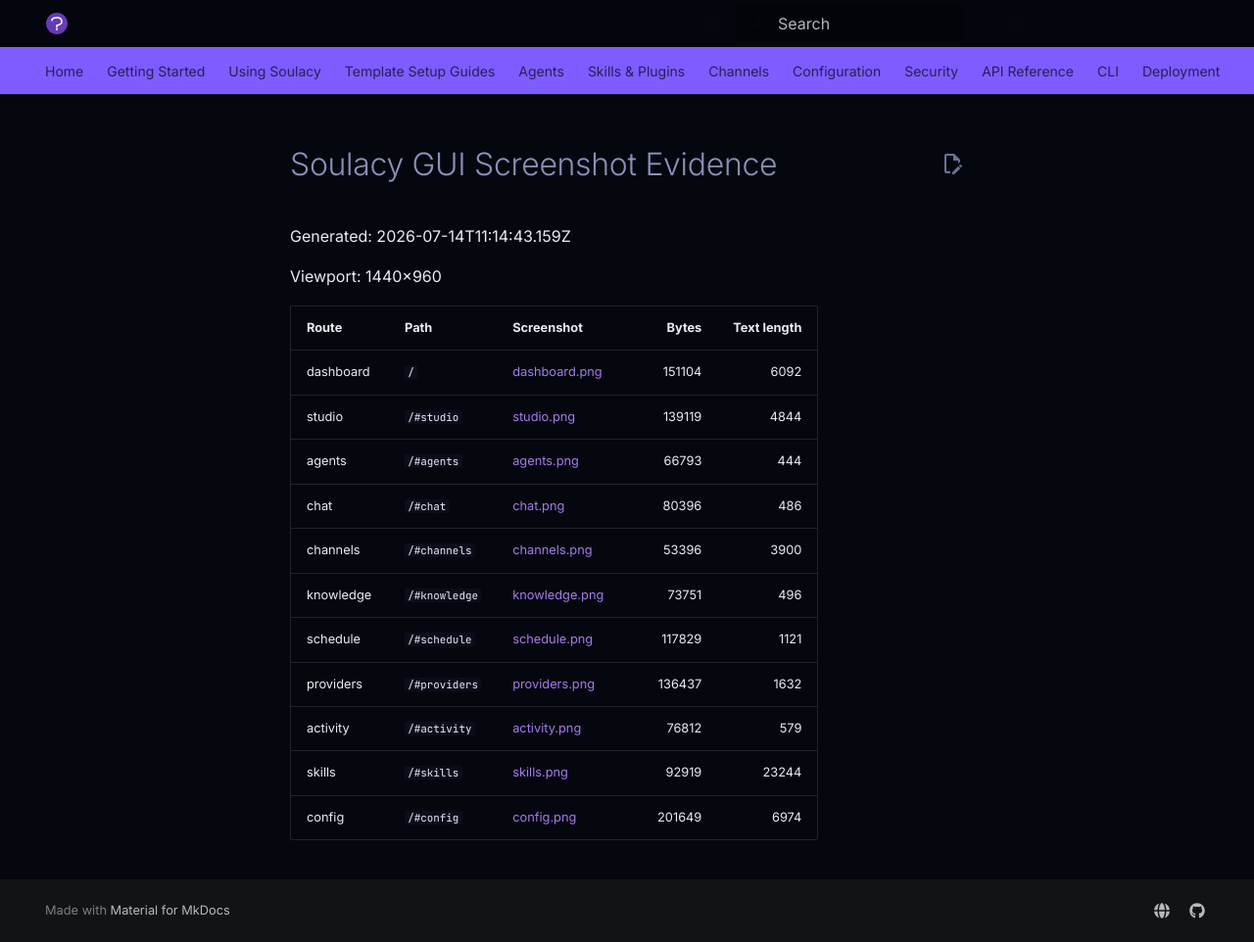
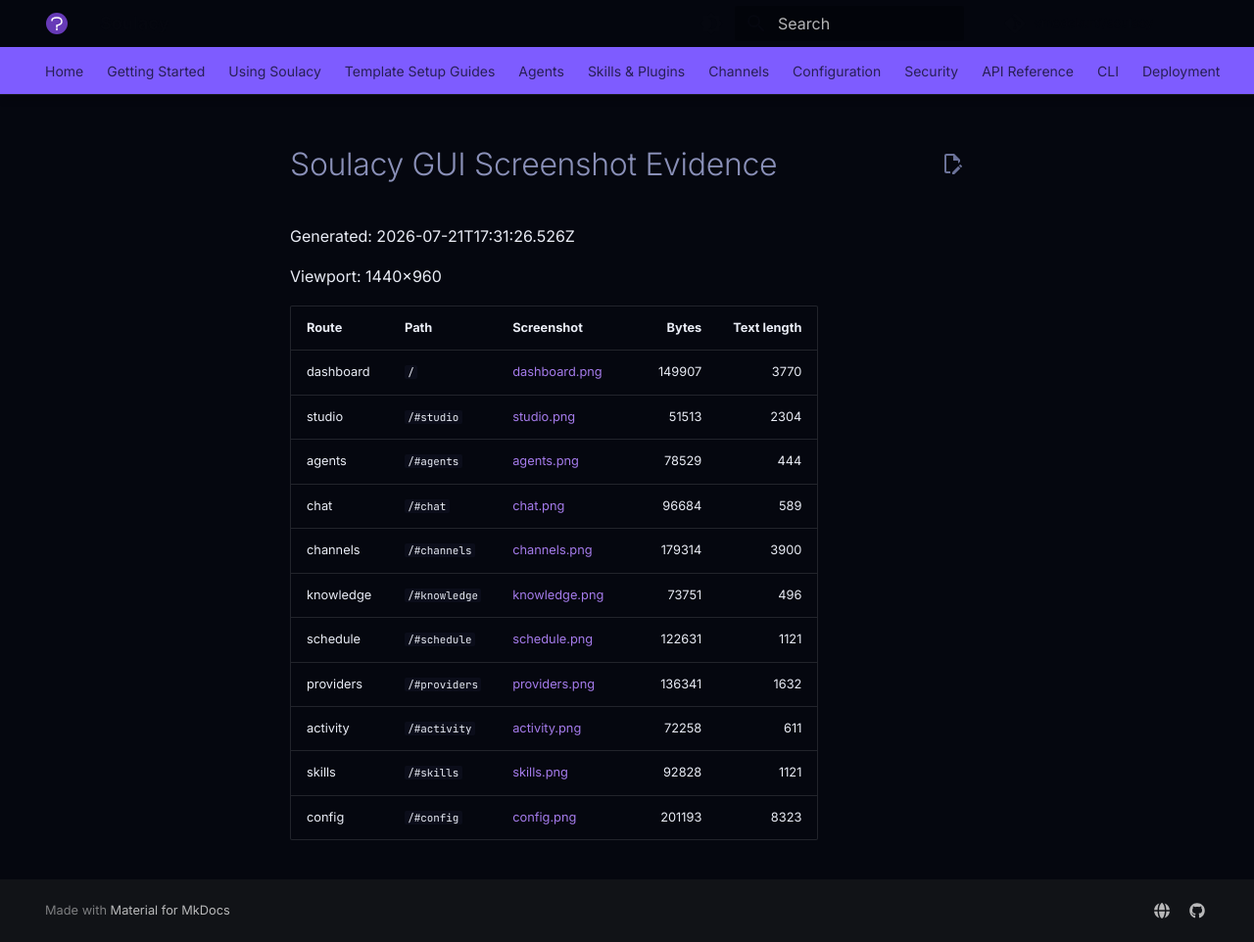
Before and after one commit to vmodekurti/soulacy, an MkDocs documentation site: the page built from docs/assets/screenshots/index.md, in a window 1280 px wide and 962 px high. Shown: the whole window at 98% size. Built offline with MkDocs 1.6.1 and Material for MkDocs 9.7.7, drawn with Linux system fonts in a browser that asks for light colours; comment, search, counter and statistics services are not loaded; the version menu is left out.

Commit message:
docs: add high-res screenshots of Soulacy GUI routes

```diff
--- a/docs/assets/screenshots/index.md
+++ b/docs/assets/screenshots/index.md
@@ -1,19 +1,19 @@
 # Soulacy GUI Screenshot Evidence
 
-Generated: 2026-07-14T11:14:43.159Z
+Generated: 2026-07-21T17:31:26.526Z
 
 Viewport: 1440x960
 
 | Route | Path | Screenshot | Bytes | Text length |
 |---|---|---|---:|---:|
-| dashboard | `/` | [dashboard.png](dashboard.png) | 151104 | 6092 |
-| studio | `/#studio` | [studio.png](studio.png) | 139119 | 4844 |
-| agents | `/#agents` | [agents.png](agents.png) | 66793 | 444 |
-| chat | `/#chat` | [chat.png](chat.png) | 80396 | 486 |
-| channels | `/#channels` | [channels.png](channels.png) | 53396 | 3900 |
+| dashboard | `/` | [dashboard.png](dashboard.png) | 149907 | 3770 |
+| studio | `/#studio` | [studio.png](studio.png) | 51513 | 2304 |
+| agents | `/#agents` | [agents.png](agents.png) | 78529 | 444 |
+| chat | `/#chat` | [chat.png](chat.png) | 96684 | 589 |
+| channels | `/#channels` | [channels.png](channels.png) | 179314 | 3900 |
 | knowledge | `/#knowledge` | [knowledge.png](knowledge.png) | 73751 | 496 |
-| schedule | `/#schedule` | [schedule.png](schedule.png) | 117829 | 1121 |
-| providers | `/#providers` | [providers.png](providers.png) | 136437 | 1632 |
-| activity | `/#activity` | [activity.png](activity.png) | 76812 | 579 |
-| skills | `/#skills` | [skills.png](skills.png) | 92919 | 23244 |
-| config | `/#config` | [config.png](config.png) | 201649 | 6974 |
+| schedule | `/#schedule` | [schedule.png](schedule.png) | 122631 | 1121 |
+| providers | `/#providers` | [providers.png](providers.png) | 136341 | 1632 |
+| activity | `/#activity` | [activity.png](activity.png) | 72258 | 611 |
+| skills | `/#skills` | [skills.png](skills.png) | 92828 | 1121 |
+| config | `/#config` | [config.png](config.png) | 201193 | 8323 |
```
Also changed, not shown: docs/assets/screenshots/activity.png, docs/assets/screenshots/agents.png, docs/assets/screenshots/channels.png, docs/assets/screenshots/chat.png, docs/assets/screenshots/config.png, docs/assets/screenshots/dashboard.png, docs/assets/screenshots/knowledge.png, docs/assets/screenshots/manifest.json, docs/assets/screenshots/providers.png, docs/assets/screenshots/schedule.png, docs/assets/screenshots/skills.png, docs/assets/screenshots/studio.png.
